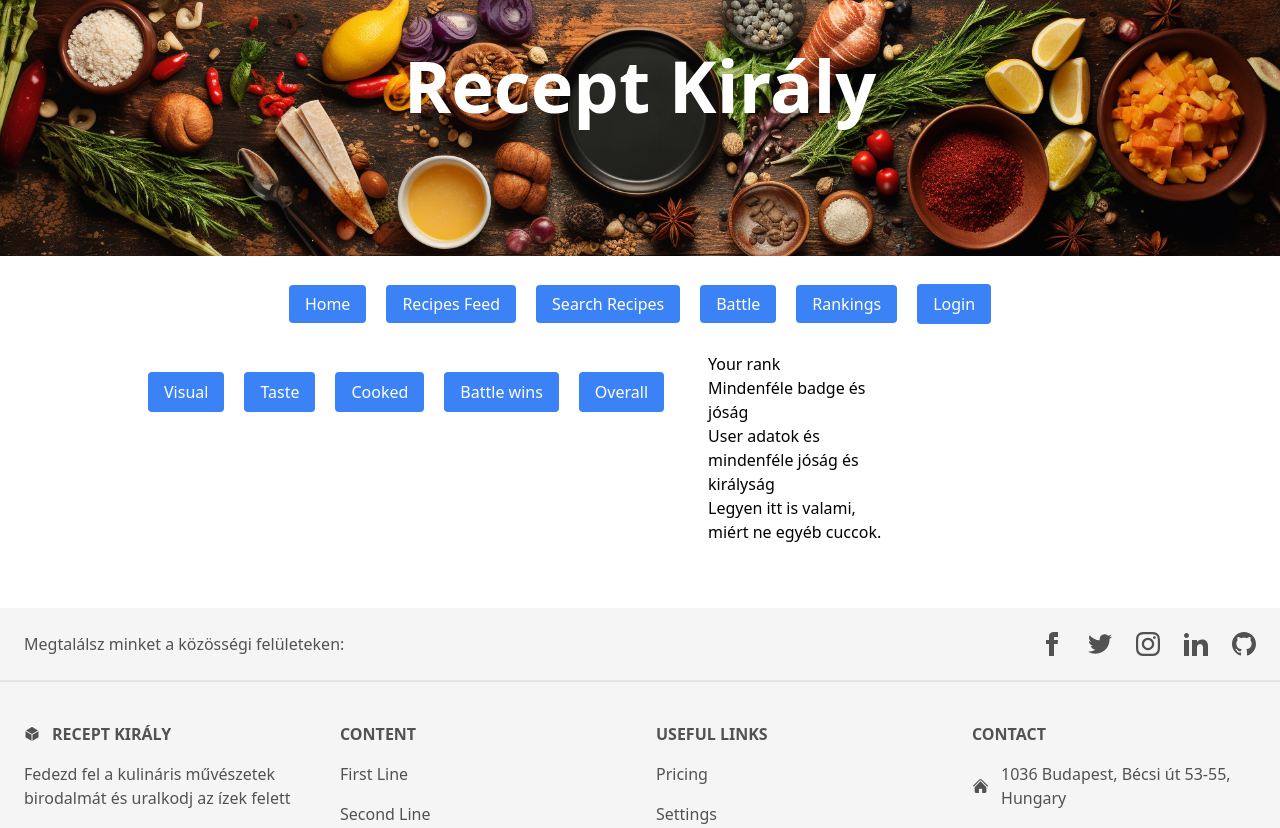
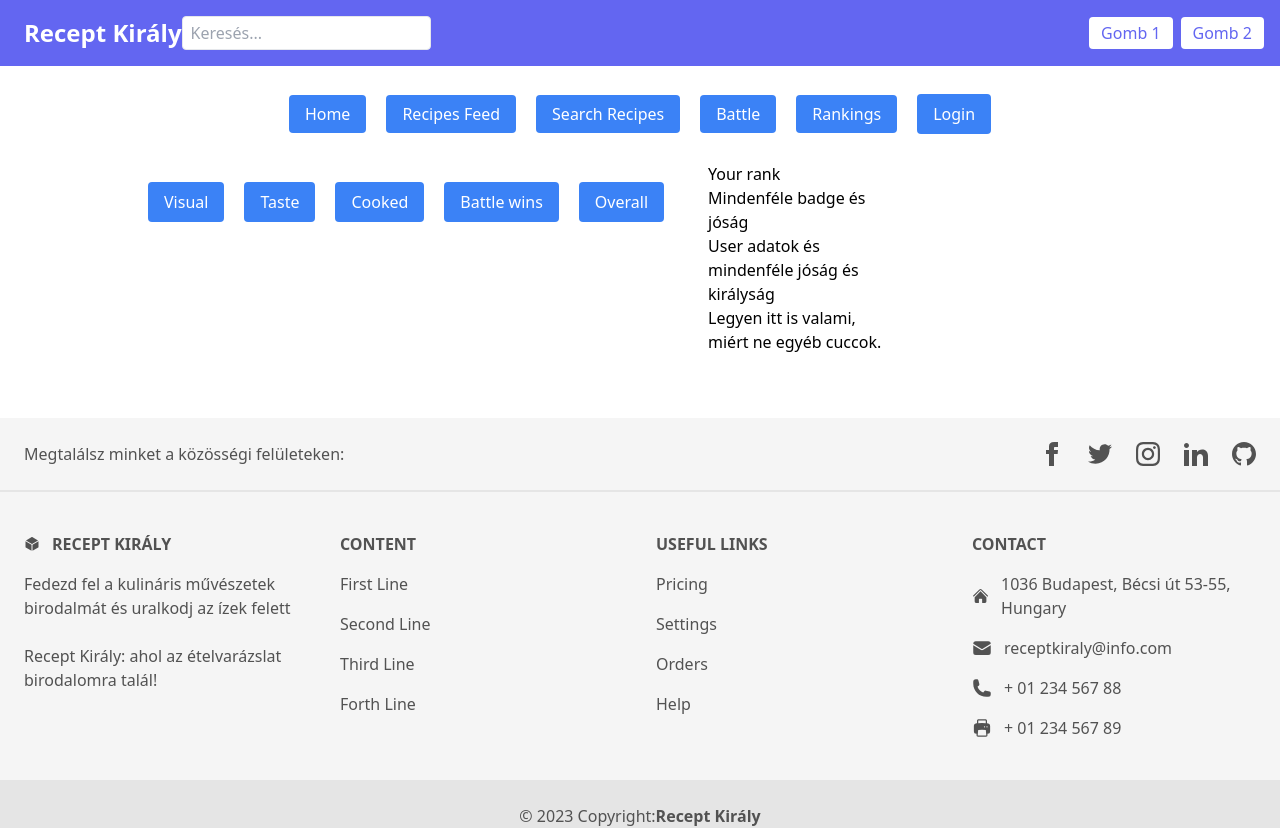
Before and after one commit to progmatic-fs-2023/receptkiraly, a React (Vite) app in the folder client/: page /rankings in a window 1280 px wide. Shown: the top 828 px of the page. Built offline with nearby package versions, Linux system fonts and the light colour scheme.

Commit message:
Fejléc kialakítása: logó, search bar, 2 gomb

```diff
--- a/client/src/components/Banner.jsx
+++ b/client/src/components/Banner.jsx
@@ -1,9 +1,17 @@
 function Banner() {
   return (
-    <div className="relative">
-      <img src="banner.png" alt="Banner" className="banner-image w-full h-64 object-cover" />
-      <div className="absolute top-1/3 left-1/2 transform -translate-x-1/2 -translate-y-1/2 text-center">
-        <h1 className="text-7xl font-bold text-white">Recept Király</h1>
+    <div className="flex items-center justify-between bg-indigo-500 p-4">
+      <div className="flex items-center">
+        <h1 className="text-2xl font-bold text-white ml-2">Recept Király</h1>
+        <input
+          type="text"
+          placeholder="Keresés..."
+          className="px-2 py-1 mr-2 rounded border"
+        />
+      </div>
+      <div className="flex items-center">
+        <button type="button" className="px-3 py-1 bg-white text-indigo-500 rounded">Gomb 1</button>
+        <button type="button" className="px-3 py-1 bg-white text-indigo-500 rounded ml-2">Gomb 2</button>
       </div>
     </div>
   );
```
